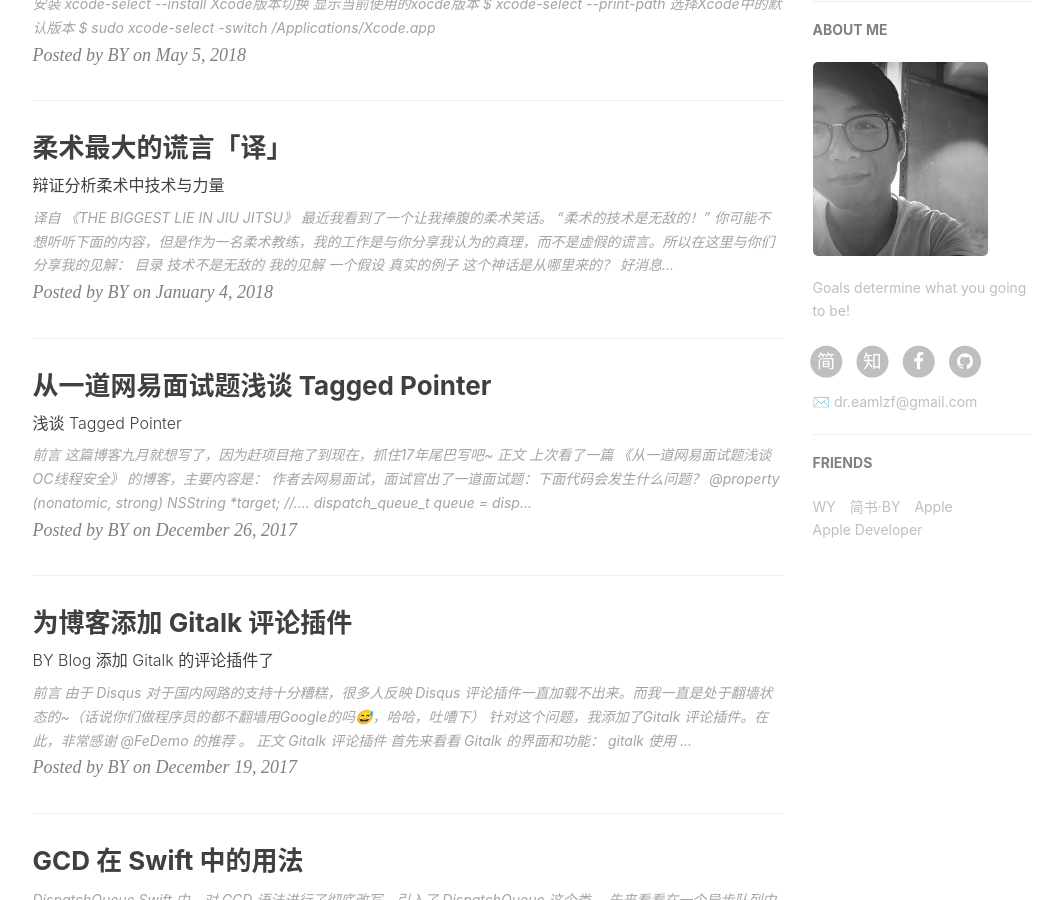
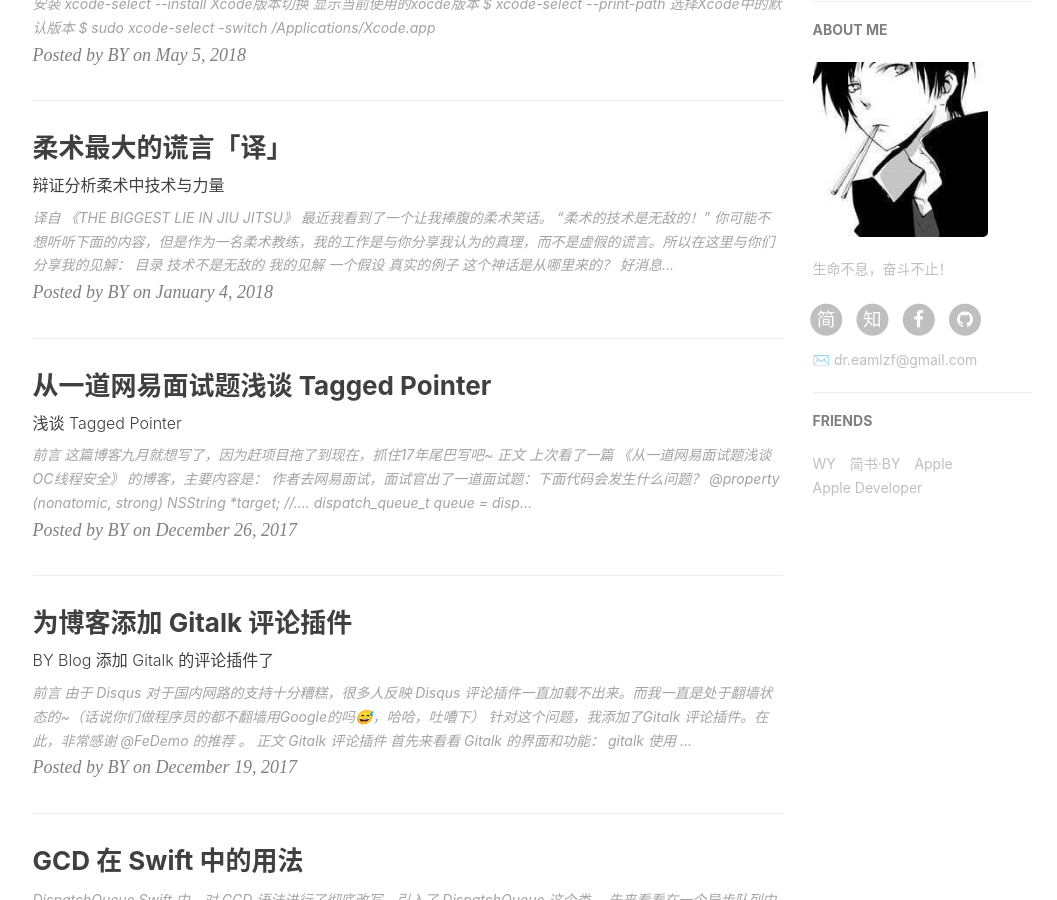
Before and after one commit to zghbyslzf/zghbyslzf.github.io, a Jekyll site: the page built from index.html, in a window 1280 px wide and 900 px high, scrolled down 788 px. Shown: the whole window, without its empty margins (135-1192 px from the left). Built offline with Jekyll 4.4.1, drawn with Linux system fonts in a browser that asks for light colours; nearby versions of some CDN libraries; the list of posts is cut into pages by our own code; comment, search, counter and statistics services are not loaded.

Commit message:
修改侧边栏头像和描述

```diff
--- a/_config.yml
+++ b/_config.yml
@@ -11,8 +11,8 @@
 
 # Sidebar settings
 sidebar: true                           # whether or not using Sidebar.
-sidebar-about-description: "Goals determine what you going to be!"
-sidebar-avatar: /img/about-BY-gentle.jpg      # use absolute URL, seeing it's used in both `/` and `/about/`
+sidebar-about-description: "生命不息，奋斗不止！"
+sidebar-avatar: /img/avatar_m.jpg      # use absolute URL, seeing it's used in both `/` and `/about/`
 
 
 
```
